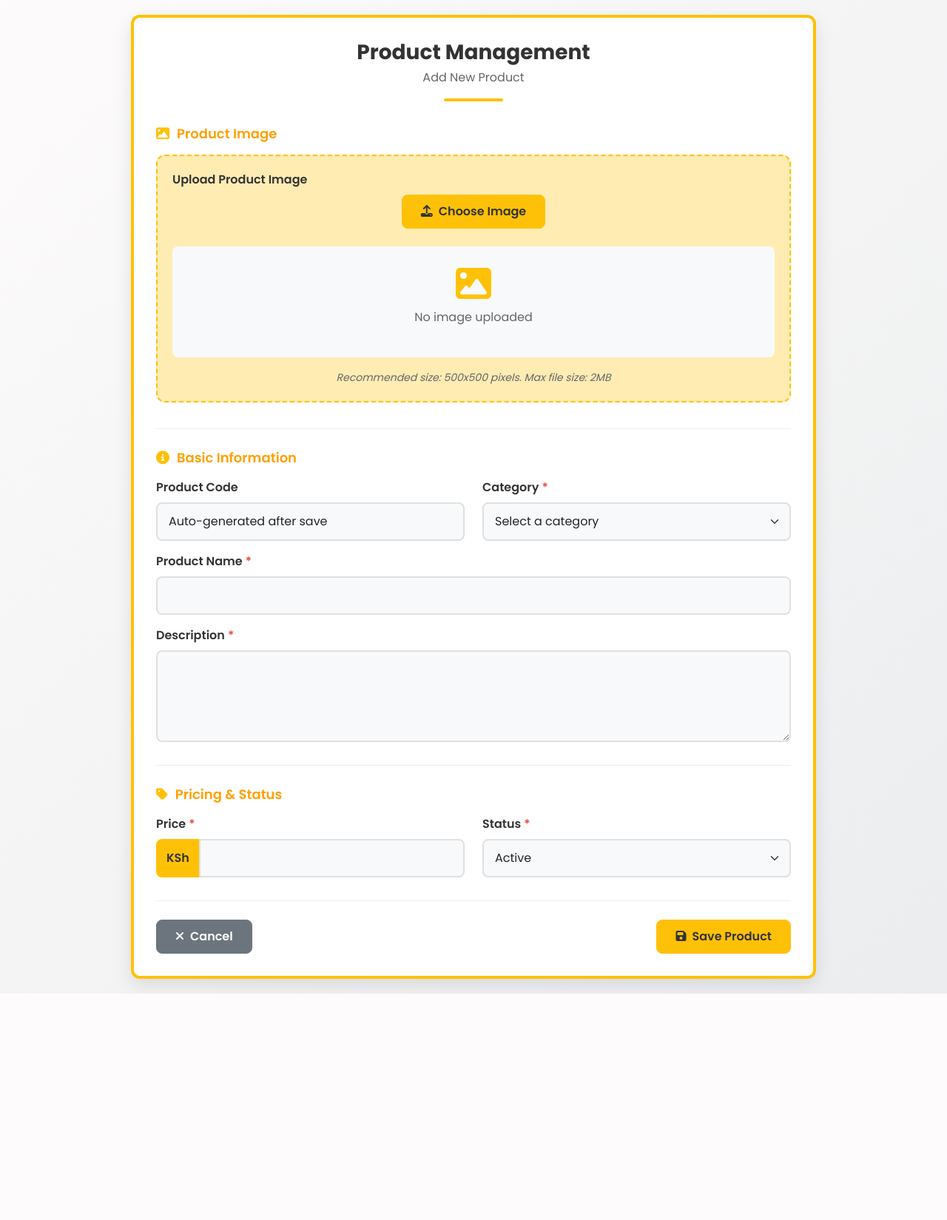
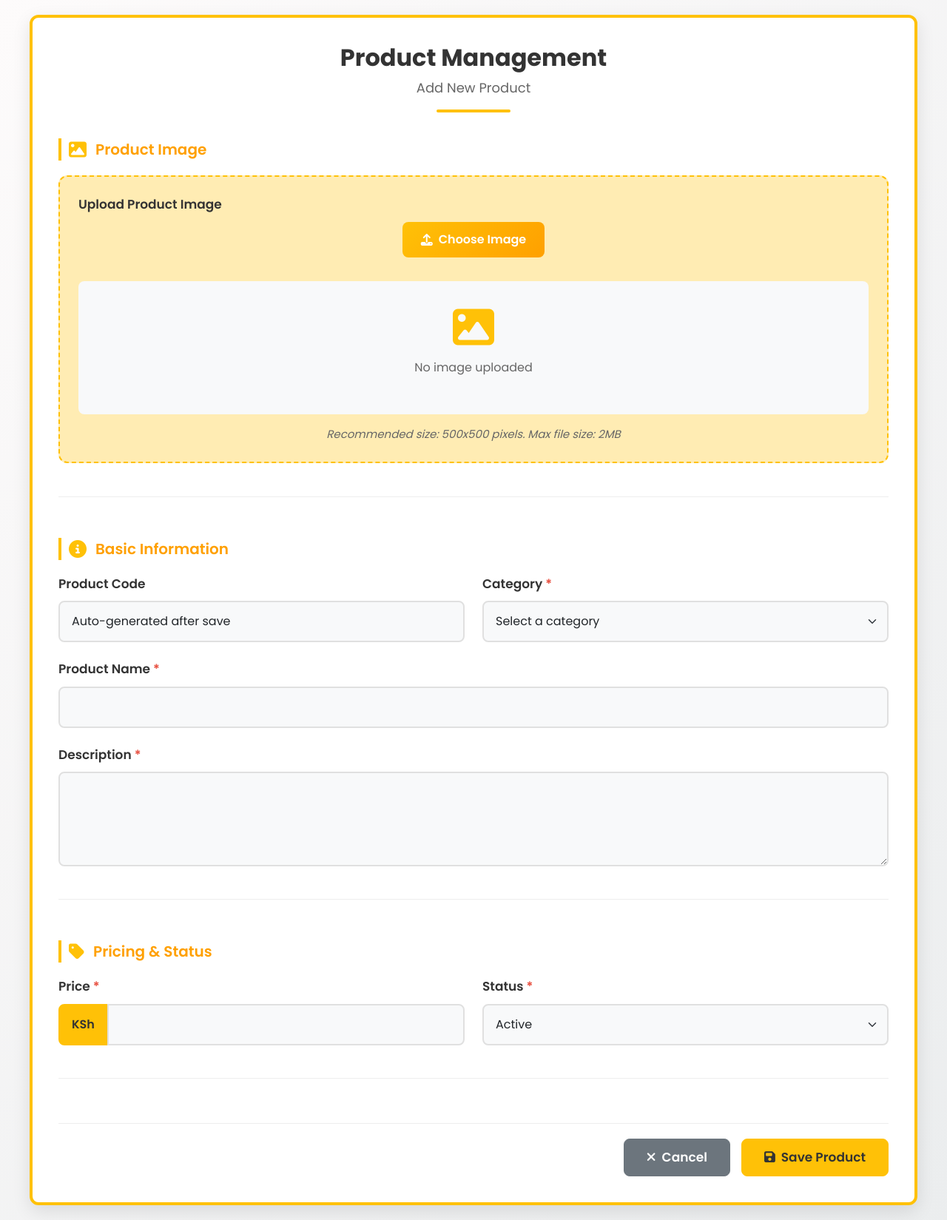
Before and after one commit to alfredmm/kwetu-cafe-pos-v2, a Django app: page /manage_products in a window 1280 px wide. Shown: the whole page at 74% size. Before the commit the page ends 1343 px from the top, so only its background shows below. Run offline with Django 3.2, Linux system fonts and the light colour scheme; the visitor is signed in with stand-in values (Sample User, id 1); data that the repository does not hold is empty.

Commit message:
Updated manage product html template

```diff
--- a/posApp/templates/posApp/manage_product.html
+++ b/posApp/templates/posApp/manage_product.html
@@ -30,53 +30,59 @@
             background: linear-gradient(135deg, #fdfbfb 0%, #ebedee 100%);
             color: var(--text-dark);
             padding: 20px;
+            min-height: 100vh;
+            display: flex;
+            align-items: center;
         }
 
-        .form-container {
+        .wide-form-container {
             background: white;
             border-radius: var(--border-radius);
             box-shadow: var(--box-shadow);
-            padding: 30px;
+            padding: 35px;
             border: 4px solid var(--primary-color);
             transition: var(--transition);
+            width: 100%;
+            max-width: 1200px;
+            margin: 0 auto;
         }
 
-        .form-container:hover {
+        .wide-form-container:hover {
             box-shadow: 0 12px 35px rgba(0,0,0,0.15);
         }
 
         .form-header {
             text-align: center;
-            margin-bottom: 30px;
+            margin-bottom: 35px;
             position: relative;
         }
 
         .form-header:after {
             content: '';
             display: block;
-            width: 80px;
+            width: 100px;
             height: 4px;
             background: var(--primary-color);
-            margin: 10px auto;
+            margin: 15px auto;
             border-radius: 2px;
         }
 
         .form-title {
             font-weight: 700;
             color: var(--text-dark);
-            font-size: 28px;
-            margin-bottom: 5px;
+            font-size: 32px;
+            margin-bottom: 8px;
         }
 
         .form-subtitle {
             color: var(--text-light);
-            font-size: 16px;
+            font-size: 18px;
         }
 
         .form-label {
             font-weight: 600;
-            font-size: 16px;
-            margin-bottom: 8px;
+            font-size: 17px;
+            margin-bottom: 10px;
             color: var(--text-dark);
             display: flex;
             align-items: center;
@@ -90,11 +96,12 @@
 
         .form-control, .form-select {
             border-radius: 8px;
-            padding: 12px 15px;
+            padding: 14px 16px;
             font-size: 16px;
             border: 2px solid #e0e0e0;
             transition: var(--transition);
             background-color: var(--bg-light);
+            height: auto;
         }
 
         .form-control:focus, .form-select:focus {
@@ -108,16 +115,17 @@
             font-weight: 600;
             border: 2px solid var(--primary-color);
             border-radius: 8px 0 0 8px;
+            padding: 14px 16px;
         }
 
         .image-upload-container {
             border: 2px dashed var(--primary-color);
             border-radius: var(--border-radius);
-            padding: 20px;
+            padding: 25px;
             text-align: center;
             background-color: var(--primary-light);
             transition: var(--transition);
-            margin-bottom: 20px;
+            margin-bottom: 25px;
         }
 
         .image-upload-container:hover {
@@ -126,7 +134,7 @@
 
         .image-preview {
             max-width: 100%;
-            max-height: 200px;
+            max-height: 220px;
             border-radius: 8px;
             box-shadow: 0 4px 10px rgba(0,0,0,0.1);
             border: 2px solid var(--primary-color);
@@ -134,7 +142,7 @@
 
         .image-placeholder {
             width: 100%;
-            height: 150px;
+            height: 180px;
             background-color: #f8f9fa;
             border-radius: 8px;
             display: flex;
@@ -151,29 +159,32 @@
         }
 
         .image-placeholder i {
-            font-size: 3rem;
+            font-size: 3.5rem;
             color: var(--primary-color);
-            margin-bottom: 10px;
+            margin-bottom: 15px;
         }
 
         .form-section {
-            margin-bottom: 25px;
-            padding-bottom: 15px;
+            margin-bottom: 30px;
+            padding-bottom: 20px;
             border-bottom: 1px solid #eee;
         }
 
         .section-title {
             font-weight: 600;
-            font-size: 18px;
+            font-size: 20px;
             color: var(--primary-dark);
-            margin-bottom: 15px;
+            margin-bottom: 20px;
             display: flex;
             align-items: center;
+            padding-left: 10px;
+            border-left: 4px solid var(--primary-color);
         }
 
         .section-title i {
-            margin-right: 10px;
+            margin-right: 12px;
             color: var(--primary-color);
+            font-size: 24px;
         }
 
         .btn-primary {
@@ -181,9 +192,10 @@
             border-color: var(--primary-color);
             color: var(--text-dark);
             font-weight: 600;
-            padding: 10px 25px;
+            padding: 12px 30px;
             border-radius: 8px;
             transition: var(--transition);
+            font-size: 17px;
         }
 
         .btn-primary:hover {
@@ -197,9 +209,10 @@
             background-color: #6c757d;
             border-color: #6c757d;
             font-weight: 600;
-            padding: 10px 25px;
+            padding: 12px 30px;
             border-radius: 8px;
             transition: var(--transition);
+            font-size: 17px;
         }
 
         .btn-secondary:hover {
@@ -214,58 +227,81 @@
         }
 
         .form-text {
-            font-size: 14px;
+            font-size: 15px;
             color: var(--text-light);
             font-style: italic;
         }
 
-        .floating-label {
-            position: relative;
-            margin-bottom: 25px;
+        .form-grid {
+            display: grid;
+            grid-template-columns: 1fr 1fr;
+            gap: 25px;
         }
 
-        .floating-label .form-control {
-            height: 55px;
-            padding-top: 20px;
+        .full-width {
+            grid-column: 1 / -1;
         }
 
-        .floating-label label {
-            position: absolute;
-            top: 10px;
-            left: 15px;
-            font-size: 14px;
-            color: var(--text-light);
-            pointer-events: none;
-            transition: var(--transition);
+        .action-buttons {
+            display: flex;
+            justify-content: flex-end;
+            gap: 15px;
+            margin-top: 30px;
+            padding-top: 20px;
+            border-top: 1px solid #eee;
         }
 
-        .floating-label .form-control:focus ~ label,
-        .floating-label .form-control:not(:placeholder-shown) ~ label {
-            top: -10px;
-            left: 10px;
-            font-size: 12px;
-            background: white;
-            padding: 0 5px;
-            color: var(--primary-dark);
-            font-weight: 600;
+        @media (max-width: 992px) {
+            .form-grid {
+                grid-template-columns: 1fr;
+            }
+
+            .wide-form-container {
+                padding: 25px;
+            }
         }
 
         @media (max-width: 768px) {
-            .form-container {
+            .wide-form-container {
                 padding: 20px;
             }
 
             .form-title {
-                font-size: 24px;
+                font-size: 28px;
             }
+
+            .action-buttons {
+                flex-direction: column;
+            }
+
+            .action-buttons .btn {
+                width: 100%;
+            }
+        }
+
+        .upload-btn {
+            background: linear-gradient(135deg, var(--primary-color), var(--primary-dark));
+            border: none;
+            padding: 12px 25px;
+            border-radius: 8px;
+            color: white;
+            font-weight: 600;
+            transition: var(--transition);
+            display: inline-flex;
+            align-items: center;
+            justify-content: center;
+        }
+
+        .upload-btn:hover {
+            transform: translateY(-2px);
+            box-shadow: 0 4px 12px rgba(255, 193, 7, 0.5);
+            color: white;
         }
     </style>
 </head>
 <body>
-    <div class="container">
-        <div class="row justify-content-center">
-            <div class="col-lg-10">
-                <div class="form-container">
+    <div class="container-fluid">
+        <div class="wide-form-container">
             <div class="form-header">
                 <h1 class="form-title">Product Management</h1>
                 <p class="form-subtitle">{% if product.pk %}Edit{% else %}Add New{% endif %} Product</p>
@@ -275,7 +311,9 @@
                 {% csrf_token %}
                 <input type="hidden" name="id" value="{% if product.pk %}{{product.pk}}{% endif %}">
 
+                <div class="form-grid">
                     <!-- Image Upload Section -->
+                    <div class="full-width">
                         <div class="form-section">
                             <div class="section-title">
                                 <i class="fas fa-image"></i> Product Image
@@ -285,7 +323,7 @@
                                 <label for="image" class="form-label">Upload Product Image</label>
                                 <input type="file" name="image" id="image" class="form-control" accept="image/*" style="display: none;">
 
-                                <button type="button" class="btn btn-primary mb-3" onclick="document.getElementById('image').click()">
+                                <button type="button" class="upload-btn mb-4" onclick="document.getElementById('image').click()">
                                     <i class="fas fa-upload me-2"></i>Choose Image
                                 </button>
 
@@ -307,16 +345,17 @@
                                 <small class="form-text">Recommended size: 500x500 pixels. Max file size: 2MB</small>
                             </div>
                         </div>
+                    </div>
 
                     <!-- Basic Information Section -->
-                        <div class="form-section">
+                    <div class="form-section full-width">
                         <div class="section-title">
                             <i class="fas fa-info-circle"></i> Basic Information
                         </div>
 
                         <div class="row">
                             <div class="col-md-6">
-                                    <div class="mb-3">
+                                <div class="mb-4">
                                     <label for="code" class="form-label">Product Code</label>
                                     {% if product.pk %}
                                         <input type="text" name="code" id="code" class="form-control bg-light"
@@ -329,7 +368,7 @@
                             </div>
 
                             <div class="col-md-6">
-                                    <div class="mb-3">
+                                <div class="mb-4">
                                     <label for="category_id" class="form-label required-field">Category</label>
                                     <select name="category_id" id="category_id" class="form-select" required>
                                         {% if not product.category_id %}
@@ -349,26 +388,26 @@
                             </div>
                         </div>
 
-                            <div class="mb-3">
+                        <div class="mb-4">
                             <label for="name" class="form-label required-field">Product Name</label>
                             <input type="text" name="name" id="name" class="form-control" value="{% if product.name %}{{product.name}}{% endif %}" required>
                         </div>
 
-                            <div class="mb-3">
+                        <div class="mb-4">
                             <label for="description" class="form-label required-field">Description</label>
                             <textarea rows="4" name="description" id="description" class="form-control" required>{% if product.description %}{{product.description}}{% endif %}</textarea>
                         </div>
                     </div>
 
                     <!-- Pricing & Status Section -->
-                        <div class="form-section">
+                    <div class="form-section full-width">
                         <div class="section-title">
                             <i class="fas fa-tag"></i> Pricing & Status
                         </div>
 
                         <div class="row">
                             <div class="col-md-6">
-                                    <div class="mb-3">
+                                <div class="mb-4">
                                     <label for="price" class="form-label required-field">Price</label>
                                     <div class="input-group">
                                         <span class="input-group-text">KSh</span>
@@ -378,7 +417,7 @@
                             </div>
 
                             <div class="col-md-6">
-                                    <div class="mb-3">
+                                <div class="mb-4">
                                     <label for="status" class="form-label required-field">Status</label>
                                     <select name="status" id="status" class="form-select" required>
                                         {% if product.status and product.status == 1 %}
@@ -397,9 +436,10 @@
                             </div>
                         </div>
                     </div>
+                </div>
 
                 <!-- Form Actions -->
-                        <div class="d-flex justify-content-between align-items-center mt-4">
+                <div class="action-buttons">
                     <button type="button" class="btn btn-secondary" data-bs-dismiss="modal">
                         <i class="fas fa-times me-2"></i>Cancel
                     </button>
@@ -408,8 +448,6 @@
                     </button>
                 </div>
             </form>
-                </div>
-            </div>
         </div>
     </div>
 
```
Lines whose indentation alone changed are shown as unchanged.
